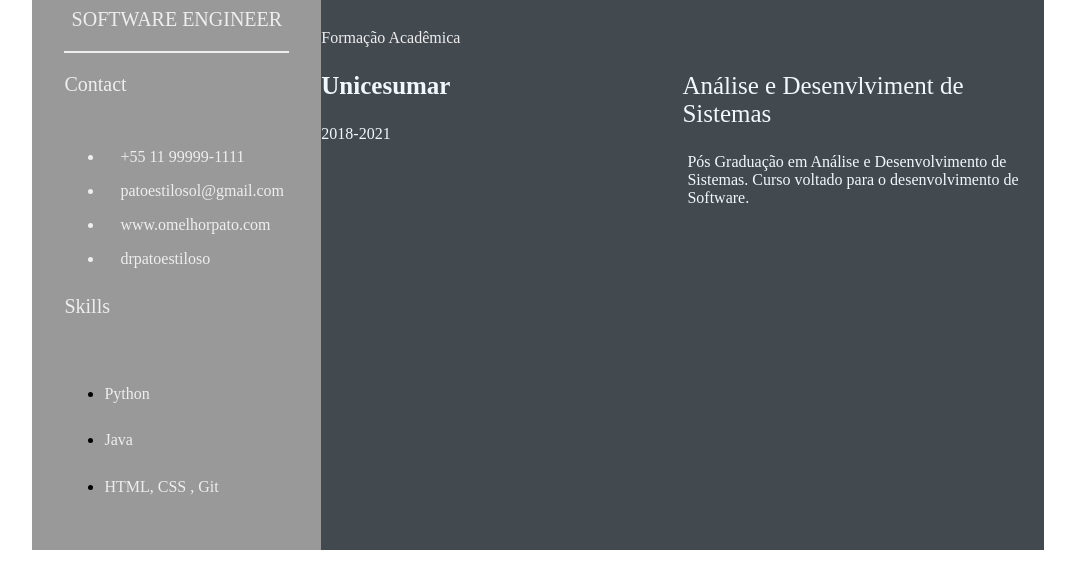
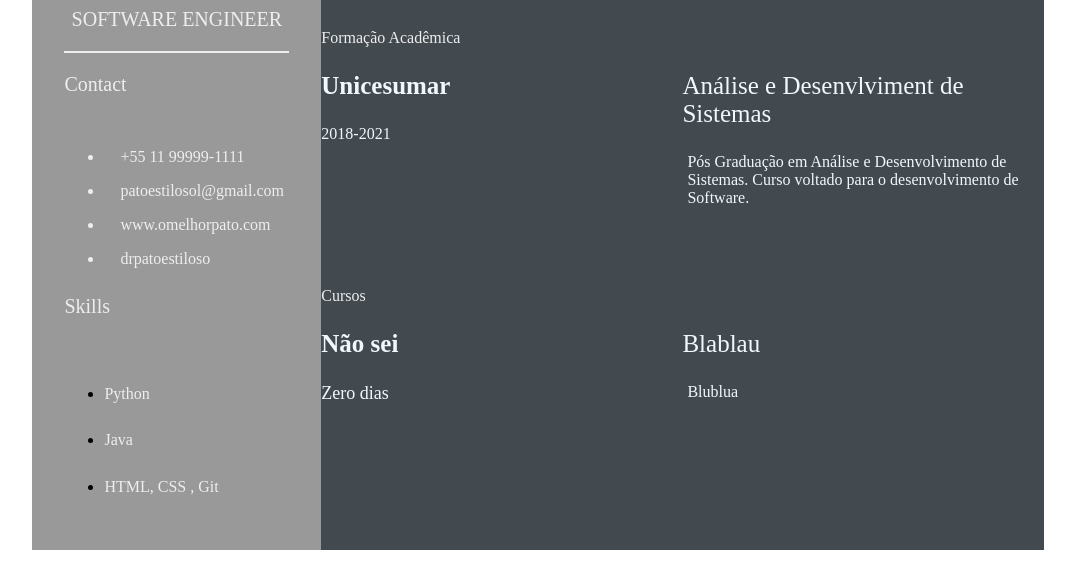
Before and after one commit to mathmuller95/DevWeek, a plain HTML site: page index.html in a window 1280 px wide. Shown: the part 436-1018 px from the top of the page, without its empty margins (102-1177 px from the left). Drawn offline with Linux system fonts and the light colour scheme.

Commit message:
Feat add awards (#5)
* Adding experience section

* Adding Undergraduation courses

* Adding awards

* Adding awards names and periods

```diff
--- a/index.html
+++ b/index.html
@@ -78,6 +78,19 @@
                     </div>
                 </div>
             </section>
+            <section class="awards gap">
+                <div class="right-title">Cursos</div>
+                <div class="awards-contents">
+                    <div class="awards-left">
+                        <p class="awards-company-name">Não sei</p>
+                        <p class="awards-time-period">Zero dias</p>
+                    </div>
+                    <div class="awards-right">
+                        <p class="awards-name">Blablau</p>
+                        <p class="awards-desc">Blublua</p>
+                    </div>
+                </div>
+            </section>
         </section>
     </main>
 </body>
```
